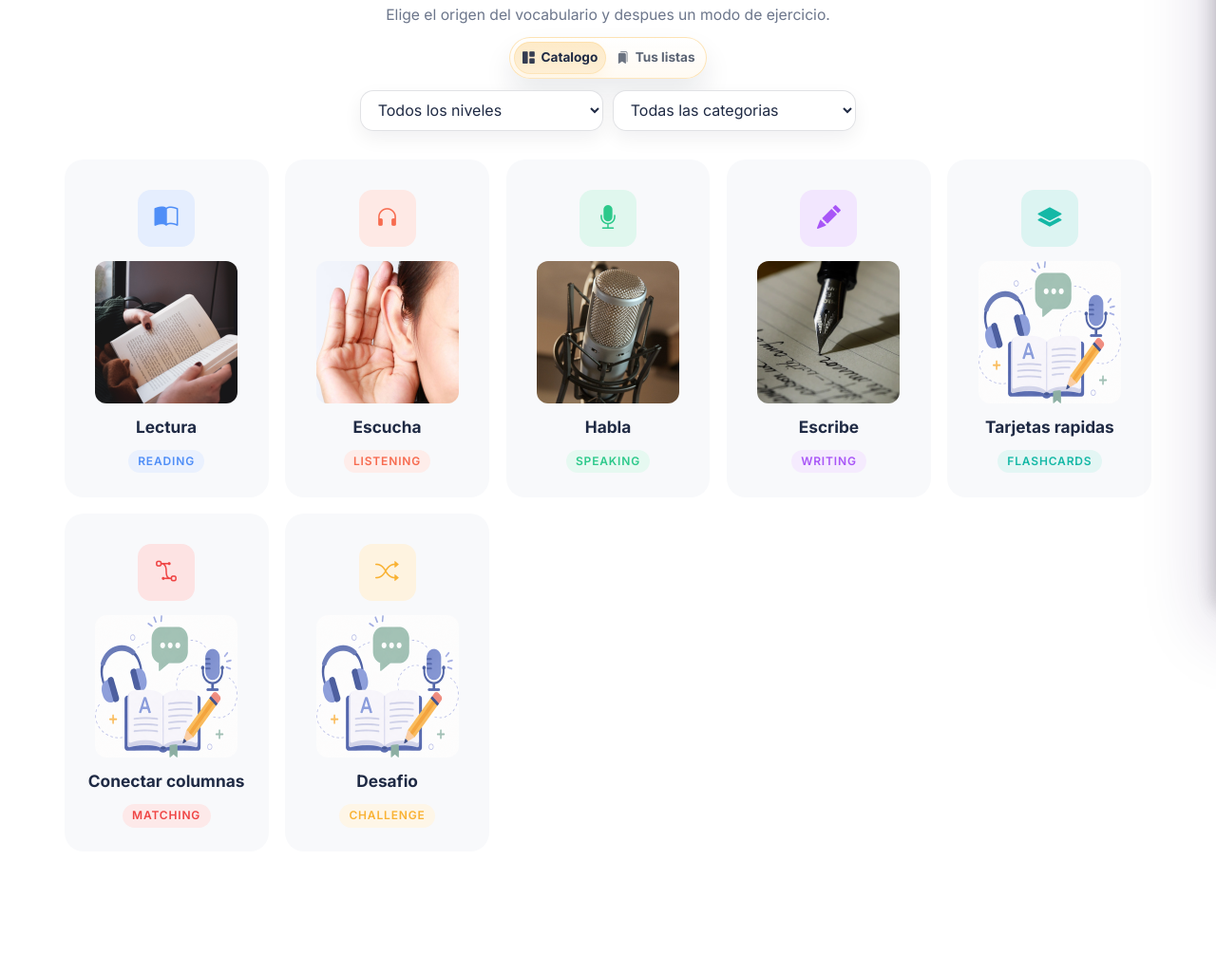
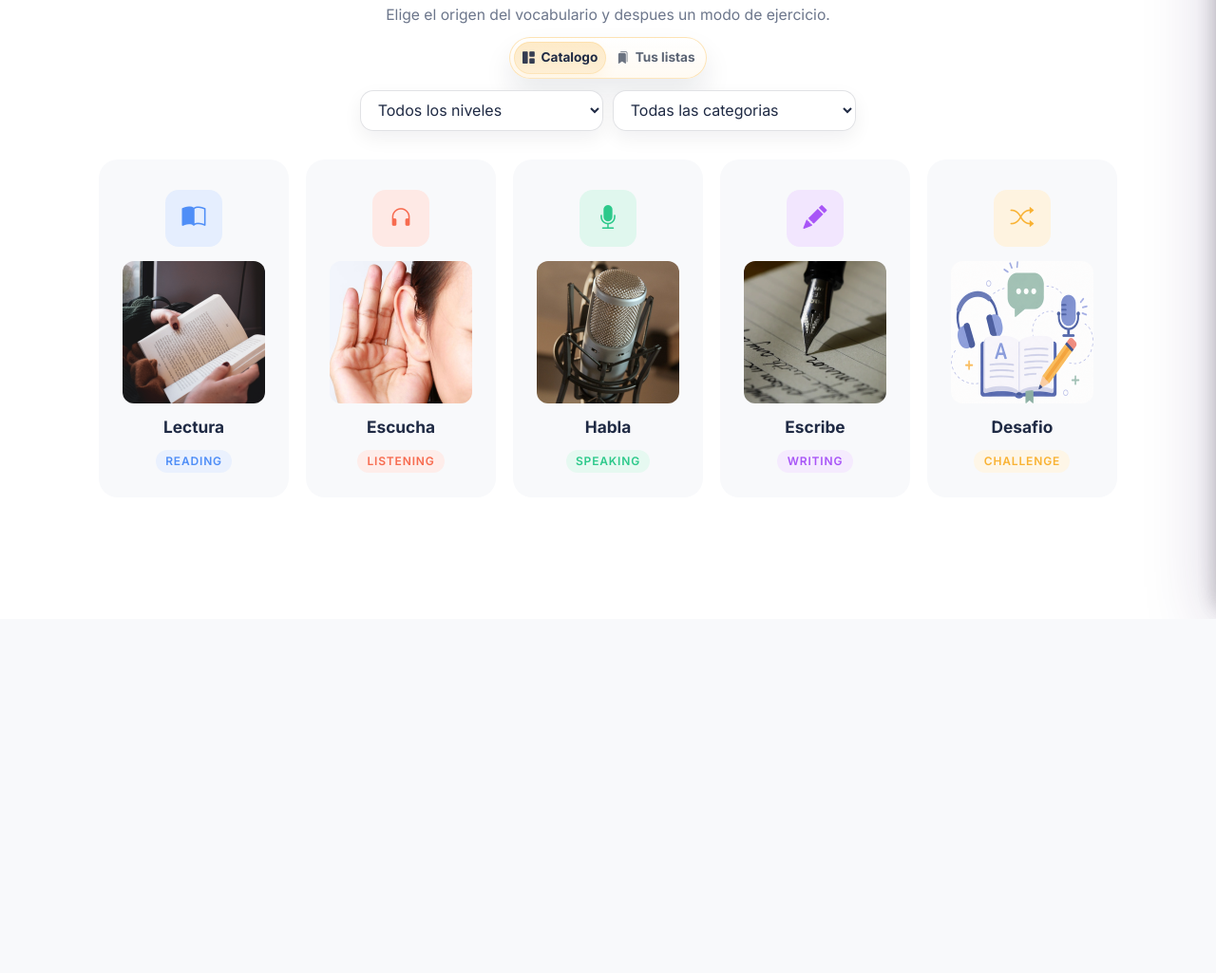
Before and after one commit to AndresRuggieroGitHub/lexi-app, a Laravel app: page /ejercicios.html in a window 1280 px wide. Shown: the part 169-1194 px from the top of the page at 95% size. After the commit the page ends 820 px from the top, so only its background shows below. Run offline with Laravel 12, Linux system fonts and the light colour scheme; a user stored in the database is signed in; data comes from the database, SQL or seed files in the repository; tables that the repository leaves empty hold one stand-in row (values such as "Sample post"); parts of the project's set-up code (start-up, migrations or seed data) failed here and were passed over.

Commit message:
fix(exercises): keep 5 cards, speed up mode loading, and disable AI runtime by default

```diff
--- a/app/Http/Controllers/ExerciseController.php
+++ b/app/Http/Controllers/ExerciseController.php
@@ -34,7 +34,9 @@ class ExerciseController extends Controller
         $items = $this->buildRuntimeItems($validated['mode'], $sourceItems);
         $title = $this->runtimeTitleForMode($validated['mode'], $validated['source_type']);
 
-        $supportsAiGeneration = in_array($validated['mode'], ['reading', 'listening', 'speaking', 'writing', 'mix'], true);
+        $aiRuntimeEnabled = (bool) config('services.openai.exercise_runtime_enabled', false);
+        $supportsAiGeneration = $aiRuntimeEnabled
+            && in_array($validated['mode'], ['reading', 'listening', 'speaking', 'writing', 'mix'], true);
         $aiResult = $supportsAiGeneration
             ? app(AiExerciseGenerator::class)->generate(
                 $validated['mode'],
--- a/config/services.php
+++ b/config/services.php
@@ -39,6 +39,7 @@ return [
         'api_key' => env('OPENAI_API_KEY'),
         'model' => env('OPENAI_MODEL', 'gpt-4o-mini'),
         'base_url' => env('OPENAI_BASE_URL', 'https://api.openai.com/v1'),
+        'exercise_runtime_enabled' => env('OPENAI_EXERCISE_RUNTIME_ENABLED', false),
         'http_referer' => env('OPENAI_HTTP_REFERER'),
         'app_title' => env('OPENAI_APP_TITLE', env('APP_NAME', 'Lexi')),
         'default_token_rates' => [
--- a/resources/views/pages/ejercicios.blade.php
+++ b/resources/views/pages/ejercicios.blade.php
@@ -54,18 +54,6 @@
         <p class="exercise-card-label">{{ __('lexi.exercises.writing_label') }}</p>
         <span class="exercise-card-badge">{{ __('lexi.exercises.writing_label') }}</span>
       </article>
-      <article class="exercise-card" data-mode="flashcards" role="button" tabindex="0" aria-label="{{ __('lexi.exercises.card_flashcards_aria') }}" style="--card-color:#14b8a6">
-        <div class="exercise-card-icon"><i class="bi bi-layers-fill"></i></div>
-        <img src="images/mix_small.webp" srcset="images/mix_small.webp 300w, images/mix_medium.webp 600w, images/mix_large.webp 900w" sizes="(max-width: 480px) 100vw, (max-width: 768px) 50vw, 20vw" loading="lazy" alt="{{ __('lexi.exercises.flashcards_image_alt') }}">
-        <p class="exercise-card-label">{{ __('lexi.exercises.flashcards_label') }}</p>
-        <span class="exercise-card-badge">{{ __('lexi.exercises.flashcards_label') }}</span>
-      </article>
-      <article class="exercise-card" data-mode="matching" role="button" tabindex="0" aria-label="{{ __('lexi.exercises.card_matching_aria') }}" style="--card-color:#ef4444">
-        <div class="exercise-card-icon"><i class="bi bi-bezier2"></i></div>
-        <img src="images/mix_small.webp" srcset="images/mix_small.webp 300w, images/mix_medium.webp 600w, images/mix_large.webp 900w" sizes="(max-width: 480px) 100vw, (max-width: 768px) 50vw, 20vw" loading="lazy" alt="{{ __('lexi.exercises.matching_image_alt') }}">
-        <p class="exercise-card-label">{{ __('lexi.exercises.matching_label') }}</p>
-        <span class="exercise-card-badge">{{ __('lexi.exercises.matching_label') }}</span>
-      </article>
       <article class="exercise-card" data-mode="mix" role="button" tabindex="0" aria-label="{{ __('lexi.exercises.card_mix_aria') }}" style="--card-color:#f9b233">
         <div class="exercise-card-icon"><i class="bi bi-shuffle"></i></div>
         <img src="images/mix_small.webp" srcset="images/mix_small.webp 300w, images/mix_medium.webp 600w, images/mix_large.webp 900w" sizes="(max-width: 480px) 100vw, (max-width: 768px) 50vw, 20vw" loading="lazy" alt="{{ __('lexi.exercises.mix_image_alt') }}">
@@ -140,21 +128,21 @@
   const SHARED_CEFR_LEVELS = Array.isArray(sharedConfig.cefr_levels) ? sharedConfig.cefr_levels : [];
   const SHARED_TOPIC_OPTIONS = Array.isArray(sharedConfig.topic_options) ? sharedConfig.topic_options : [];
   const SKILL_LABELS = {
-    en: ['Reading', 'Listening', 'Speaking', 'Writing', 'Flashcards', 'Matching', 'Challenge'],
-    fr: ['Lecture', 'Écoute', 'Expression', 'Écriture', 'Flashcards', 'Matching', 'Challenge'],
-    de: ['Lesen', 'Hören', 'Sprechen', 'Schreiben', 'Flashcards', 'Matching', 'Challenge'],
-    it: ['Lettura', 'Ascolto', 'Parlare', 'Scrittura', 'Flashcards', 'Matching', 'Challenge'],
-    no: ['Lesing', 'Lytting', 'Snakking', 'Skriving', 'Flashcards', 'Matching', 'Challenge'],
-    dk: ['Læsning', 'Lytning', 'Tale', 'Skrivning', 'Flashcards', 'Matching', 'Challenge'],
-    fi: ['Lukeminen', 'Kuuntelu', 'Puhuminen', 'Kirjoitus', 'Flashcards', 'Matching', 'Challenge'],
-    ko: ['읽기', '듣기', '말하기', '쓰기', '플래시카드', '매칭', '챌린지'],
-    zh: ['阅读', '听力', '口语', '写作', '闪卡', '连线匹配', '挑战'],
-    ru: ['Чтение', 'Слушание', 'Говорение', 'Письмо', 'Карточки', 'Связи', 'Челлендж'],
-    ua: ['Читання', 'Слухання', 'Говоріння', 'Письмо', 'Картки', 'Поєднання', 'Виклик'],
-    gr: ['Ανάγνωση', 'Ακρόαση', 'Ομιλία', 'Γραφή', 'Flashcards', 'Matching', 'Challenge'],
-    es: ['Lectura', 'Escucha', 'Habla', 'Escritura', 'Tarjetas', 'Conectar', 'Desafio'],
+    en: ['Reading', 'Listening', 'Speaking', 'Writing', 'Challenge'],
+    fr: ['Lecture', 'Écoute', 'Expression', 'Écriture', 'Challenge'],
+    de: ['Lesen', 'Hören', 'Sprechen', 'Schreiben', 'Challenge'],
+    it: ['Lettura', 'Ascolto', 'Parlare', 'Scrittura', 'Challenge'],
+    no: ['Lesing', 'Lytting', 'Snakking', 'Skriving', 'Challenge'],
+    dk: ['Læsning', 'Lytning', 'Tale', 'Skrivning', 'Challenge'],
+    fi: ['Lukeminen', 'Kuuntelu', 'Puhuminen', 'Kirjoitus', 'Challenge'],
+    ko: ['읽기', '듣기', '말하기', '쓰기', '챌린지'],
+    zh: ['阅读', '听力', '口语', '写作', '挑战'],
+    ru: ['Чтение', 'Слушание', 'Говорение', 'Письмо', 'Челлендж'],
+    ua: ['Читання', 'Слухання', 'Говоріння', 'Письмо', 'Виклик'],
+    gr: ['Ανάγνωση', 'Ακρόαση', 'Ομιλία', 'Γραφή', 'Challenge'],
+    es: ['Lectura', 'Escucha', 'Habla', 'Escritura', 'Desafio'],
   };
-  const BADGE_MODES = ['reading', 'listening', 'speaking', 'writing', 'flashcards', 'matching', 'mix'];
+  const BADGE_MODES = ['reading', 'listening', 'speaking', 'writing', 'mix'];
   const EXERCISE_SOURCE_KEY = 'lexiExerciseSource';
   const EXERCISE_COLLECTION_KEY = 'lexiExerciseCollection';
   const EXERCISE_CATALOG_LEVEL_KEY = 'lexiExerciseCatalogLevel';
@@ -891,7 +879,7 @@
       ]
     },
     mix: {
-      title: "Combinado",
+      title: tx('challenge_label', 'Desafio'),
       items: [
         {
           type: "mcq",
@@ -925,6 +913,7 @@
   let sessionCorrectItems = 0;
   let sessionAnswerRecords = [];
   let currentModeData = null;
+  let runtimeRequestToken = 0;
 
   function resetExerciseSessionMetrics() {
     sessionStartedAt = Date.now();
@@ -1029,15 +1018,6 @@
     resetExerciseSessionMetrics();
     currentModeData = getModeData(mode);
 
-    try {
-      const runtimeData = await fetchRuntimeModeData(mode);
-
-      if (runtimeData && Array.isArray(runtimeData.items) && runtimeData.items.length) {
-        currentModeData = runtimeData;
-      }
-    } catch {
-    }
-
     const modeData = currentModeData;
     document.getElementById('exerciseMenu').hidden = true;
     document.getElementById('exercisePanel').hidden = false;
@@ -1045,6 +1025,23 @@
     document.getElementById('exPanelTitle').textContent = modeData.title;
     renderExercise();
     window.scrollTo({ top: 0, behavior: 'smooth' });
+
+    const token = ++runtimeRequestToken;
+
+    try {
+      const runtimeData = await fetchRuntimeModeData(mode);
+
+      if (token !== runtimeRequestToken || currentMode !== mode) {
+        return;
+      }
+
+      if (runtimeData && Array.isArray(runtimeData.items) && runtimeData.items.length) {
+        currentModeData = runtimeData;
+        currentIndex = 0;
+        renderExercise();
+      }
+    } catch {
+    }
   }
 
   function closePanel() {
```
Also changed, not shown: tests/Feature/CoreBackendFlowsTest.php (+1 -0 lines), 1 other file.
